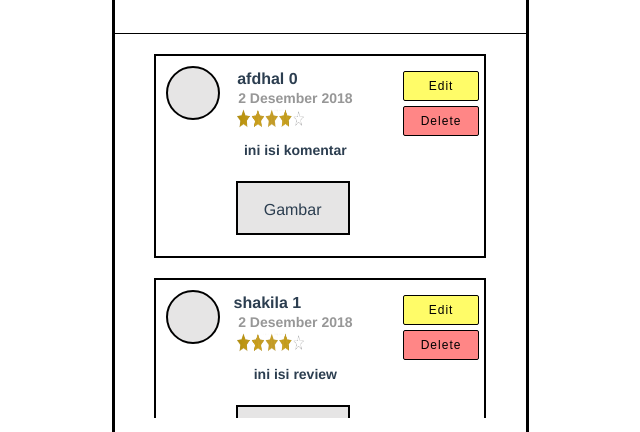
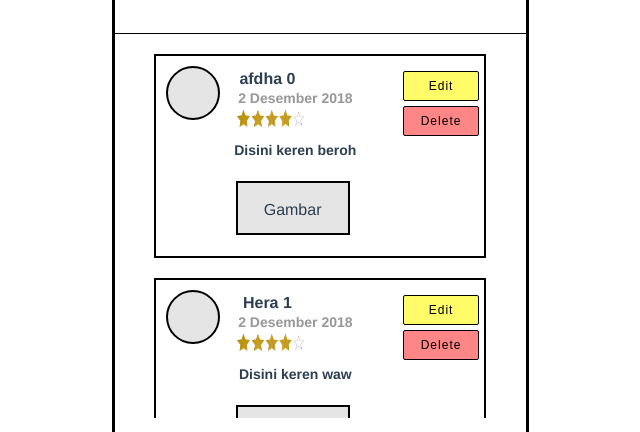
Before and after one commit to Julianhendrawan/simpleminireview, a Vue app: page / in a window 1280 px wide. Shown: the part 383-815 px from the top of the page, without its empty margins (320-960 px from the left). Built offline with nearby package versions, Linux system fonts and the light colour scheme.

Commit message:
Install Axios
Koneksi CRUD postman ke database mysql sudah bisa

```diff
--- a/package.json
+++ b/package.json
@@ -8,6 +8,7 @@
     "lint": "vue-cli-service lint"
   },
   "dependencies": {
+    "axios": "^0.20.0",
     "core-js": "^3.6.5",
     "vue": "^2.6.11"
   },
--- a/src/App.vue
+++ b/src/App.vue
@@ -28,8 +28,8 @@ export default {
     return {
       dataForm: {},
       reviews: [
-        { id: 1, nama: "afdhal", komentar: "ini isi komentar" },
-        { id: 2, nama: "shakila", komentar: "ini isi review" },
+        { id: 1, nama: "afdha", komentar: "Disini keren beroh" },
+        { id: 2, nama: "Hera", komentar: "Disini keren waw" },
       ],
     };
   },
--- a/src/components/formReviews.vue
+++ b/src/components/formReviews.vue
@@ -54,7 +54,13 @@ export default {
         this.propKirimReview(this.nama, this.komentar);
       } else {
         this.propUpdateReview(this.id, this.nama, this.komentar);
+        this.resetInput();
       }
+    },
+    resetInput() {
+      this.id = 0;
+      this.nama = "";
+      this.komentar = "";
     },
   },
   watch: {
--- a/src/components/listReviews.vue
+++ b/src/components/listReviews.vue
@@ -1,5 +1,6 @@
 <template>
   <div class="listReviews">
+    <!-- hasil output -->
     <div
       v-for="(row, index) in propReviews"
       :key="index"
@@ -10,7 +11,7 @@
       </button>
       <button
         type="button"
-        @click="submitRemove"
+        @click="idReviewDelete(row.id)"
         class="btndelete btndeletehover"
       >
         Delete
@@ -47,8 +48,8 @@ export default {
     idReview(id) {
       this.propEditReview(id);
     },
-    submitRemove() {
-      this.propRemoveReview(this.id);
+    idReviewDelete(id) {
+      this.propRemoveReview(id);
       this.resetInput();
     },
     resetInput() {
```
Also changed, not shown: 1 other file (tests, documents, lock files or other folders).
